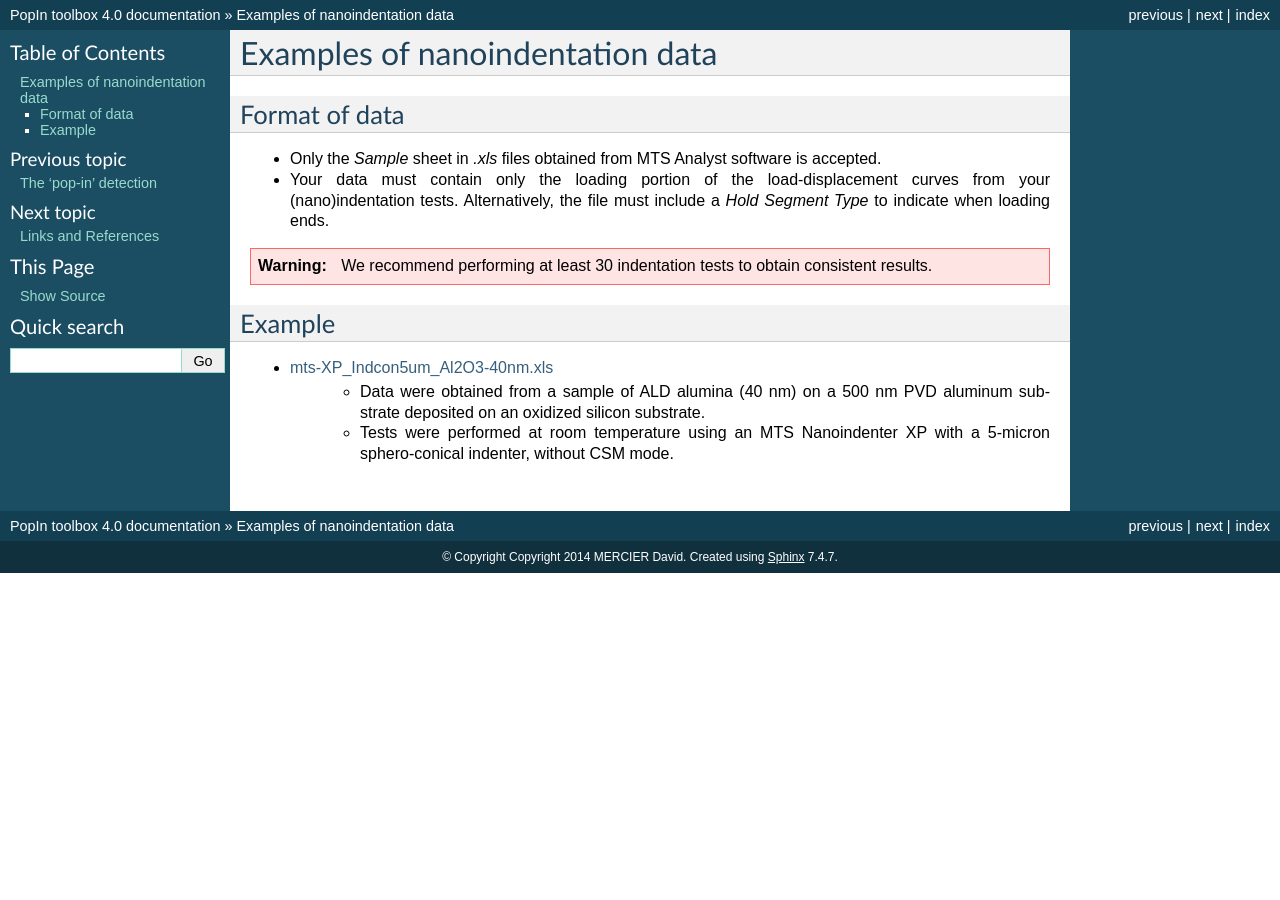
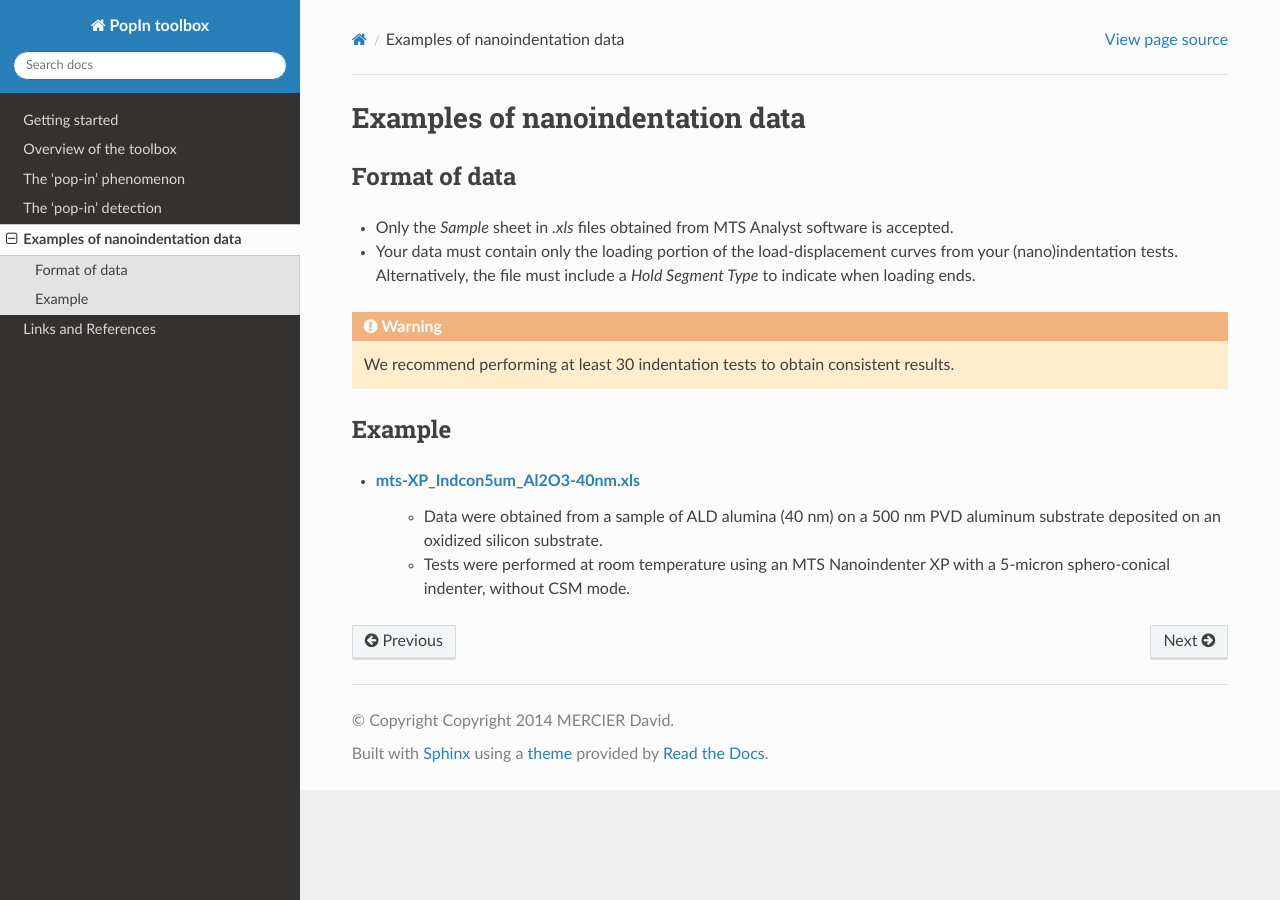
Before and after one commit to DavidMercier/PopIn, a Sphinx documentation site: the page built from docs/examples.rst, in a window 1280 px wide. Built offline with Sphinx 7.4.7 and the Read the Docs theme 3.1.0, drawn with Linux system fonts in a browser that asks for light colours.

Commit message:
updated doc layout

```diff
--- a/docs/_static/theme_overrides.css
+++ b/docs/_static/theme_overrides.css
@@ -1,3 +1,7 @@
 .wy-nav-content {
-   max-width: 1050px
+    max-width: none;
 }
+
+.rst-content div.math {
+    overflow-x: auto;
+}
--- a/docs/conf.py
+++ b/docs/conf.py
@@ -32,6 +32,7 @@ import shlex
 extensions = [
     'sphinx.ext.mathjax',
     'sphinx.ext.doctest',
+    'sphinx_rtd_theme',
 ]
 #    'sphinx_rtd_theme',
 
@@ -108,7 +109,9 @@ numfig_format = {'figure': 'Figure %s', 'table': 'Table %s', 'code-block': 'Code
 # The theme to use for HTML and HTML Help pages.  See the documentation for
 # a list of builtin themes.
 # See http://sphinx-doc.org/theming.html
-html_theme = 'default'
+html_theme = 'sphinx_rtd_theme'
+html_static_path = ['_static']
+html_css_files = ['theme_overrides.css']
 #html_theme = "sphinx_rtd_theme"
 #html_theme = 'classic'
 #html_theme = 'alabaster'
--- /dev/null
+++ b/docs/requirements.txt
@@ -0,0 +1,2 @@
+Sphinx>=7.4
+sphinx-rtd-theme>=2,<4
```
Also changed, not shown: .readthedocs.yaml.
